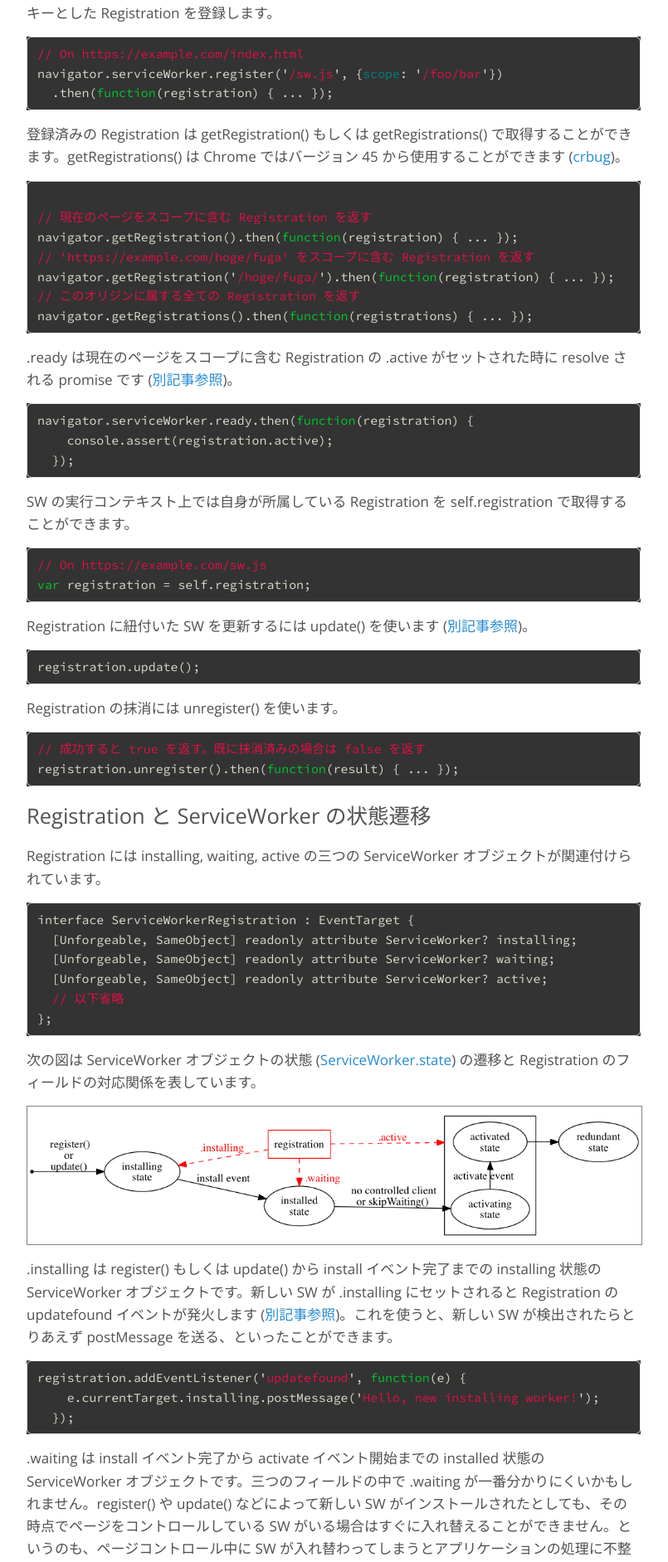
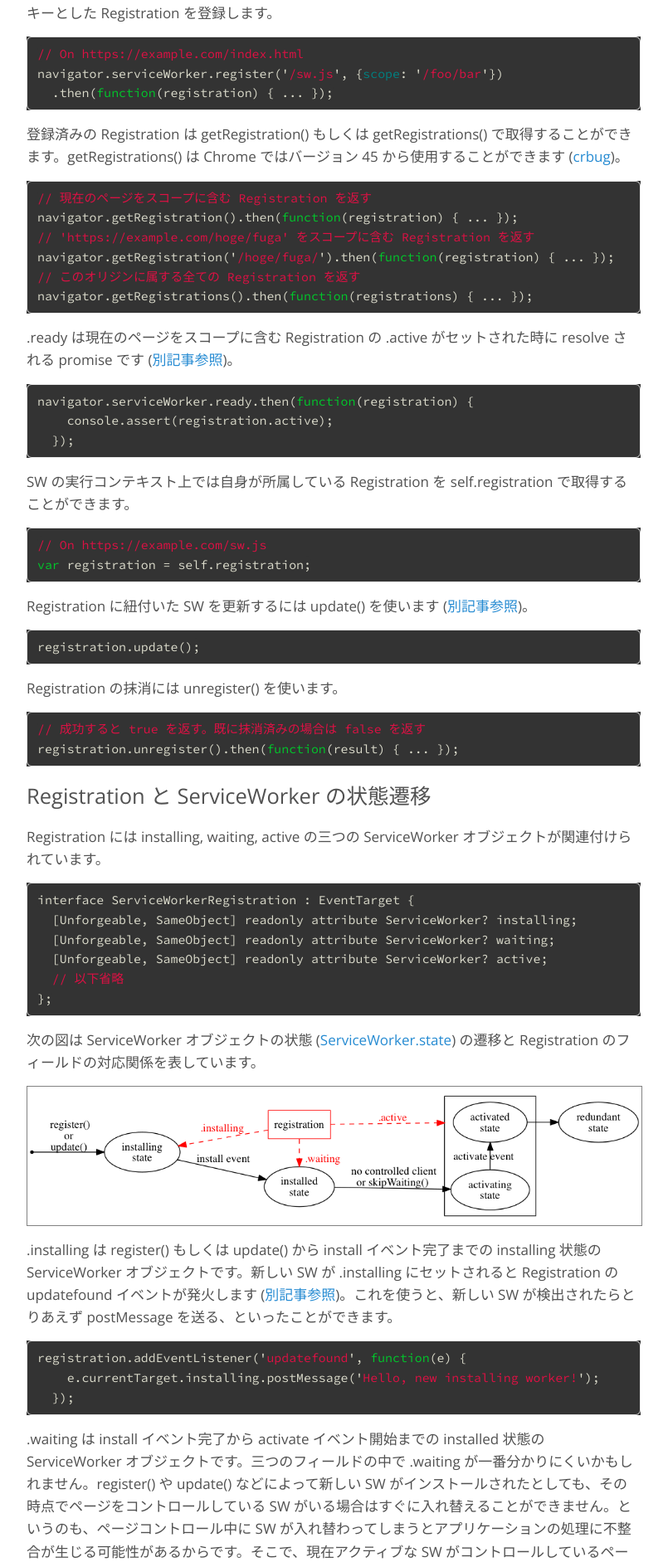
Before and after one commit to nhiroki/nhiroki.github.io, a Jekyll site: the page built from _posts/2015-07-05-service-worker-registration.md, in a window 1280 px wide. Shown: the part 1451-3334 px from the top of the page at 83% size, without its empty margins (238-1043 px from the left). Built offline with Jekyll 4.4.1, drawn with Linux system fonts in a browser that asks for light colours; comment, search, counter and statistics services are not loaded.

Commit message:
Minor style changes

````diff
--- a/_posts/2015-07-05-service-worker-registration.md
+++ b/_posts/2015-07-05-service-worker-registration.md
@@ -65,7 +65,6 @@
 登録済みの Registration は getRegistration() もしくは getRegistrations() で取得することができます。getRegistrations() は Chrome ではバージョン 45 から使用することができます ([crbug](http://crbug.com/478382))。
 
 ```js
-
 // 現在のページをスコープに含む Registration を返す
 navigator.getRegistration().then(function(registration) { ... });
 // 'https://example.com/hoge/fuga' をスコープに含む Registration を返す
--- a/_sass/_base.scss
+++ b/_sass/_base.scss
@@ -141,7 +141,7 @@
 
 pre {
     padding: 8px 12px;
-    overflow-x: scroll;
+    overflow-x: auto;
 
     > code {
         border: 0;
````
